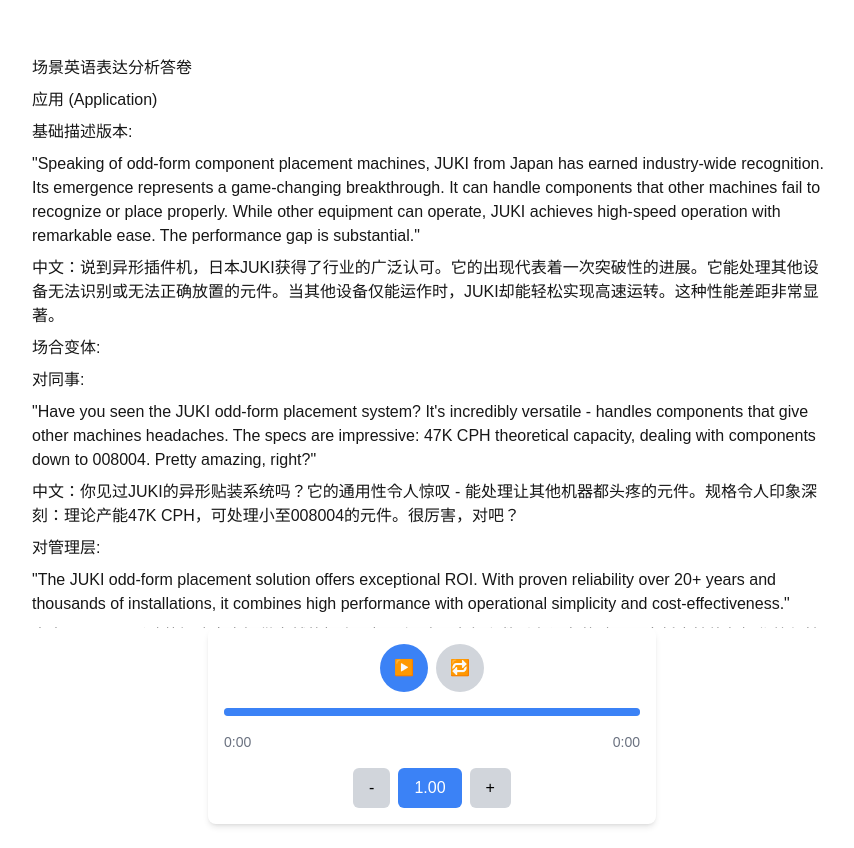
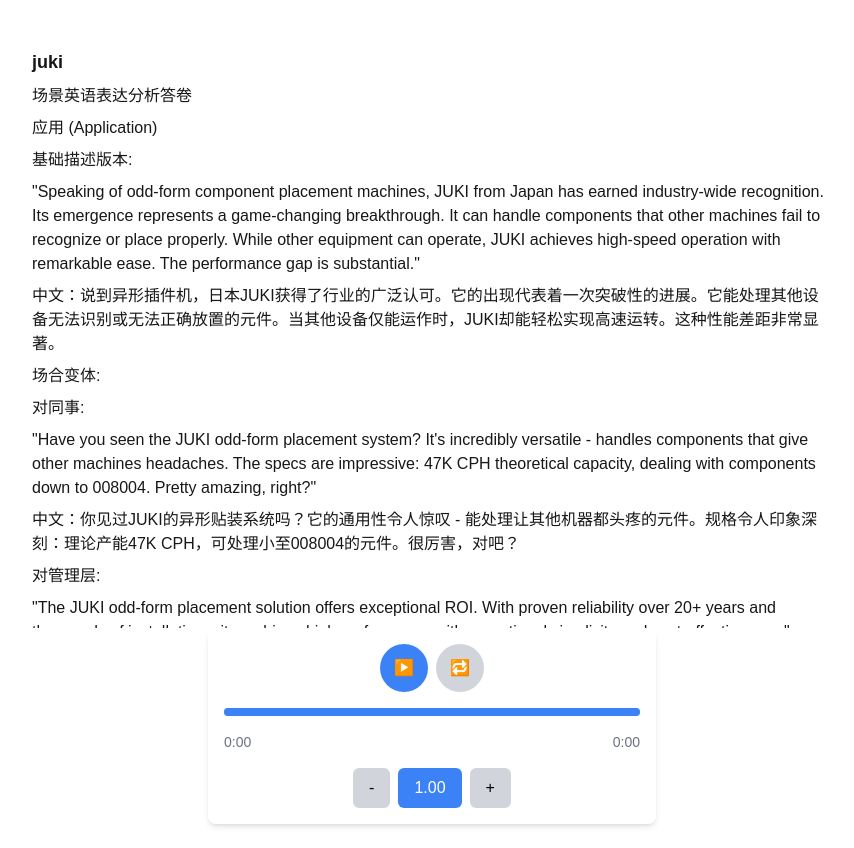
Before and after one commit to lfhwnqe/english-sst, a Next.js app: page /english/play2 in a window 1280 px wide. Shown: the whole page, without its empty margins (208-1062 px from the left). Built offline with nearby package versions, Linux system fonts and the light colour scheme; no server answers; what aws-amplify would draw is missing.

Commit message:
fix: 修复lint

```diff
--- a/app/english/play2/page.tsx
+++ b/app/english/play2/page.tsx
@@ -66,6 +66,7 @@
   return (
     <div className="max-w-4xl mx-auto p-6">
       <ScrollPlayer
+        name="juki"
         audioUrl="https://nuo-english.s3.us-east-2.amazonaws.com/juki.wav"
         text={str}
       />
```
